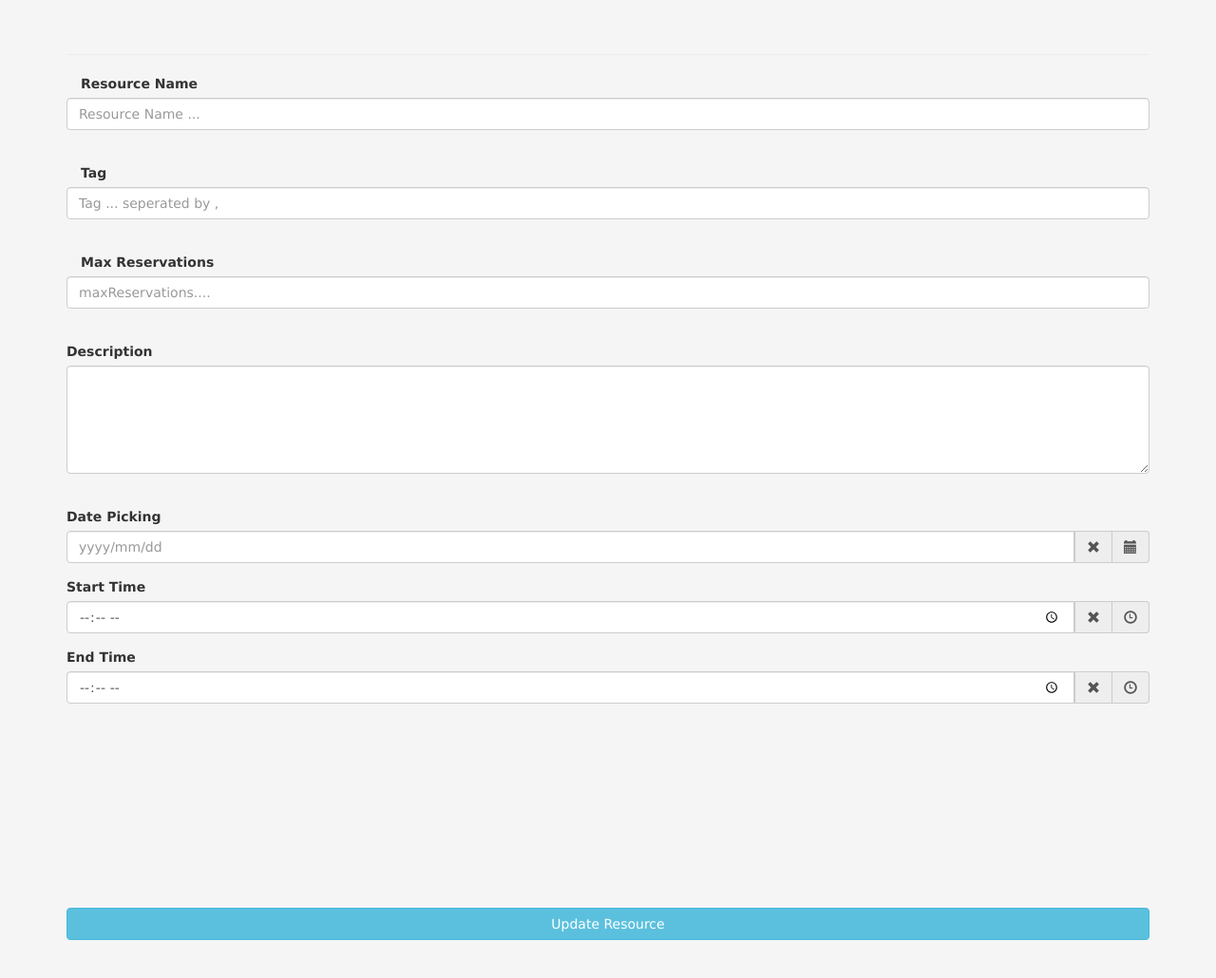
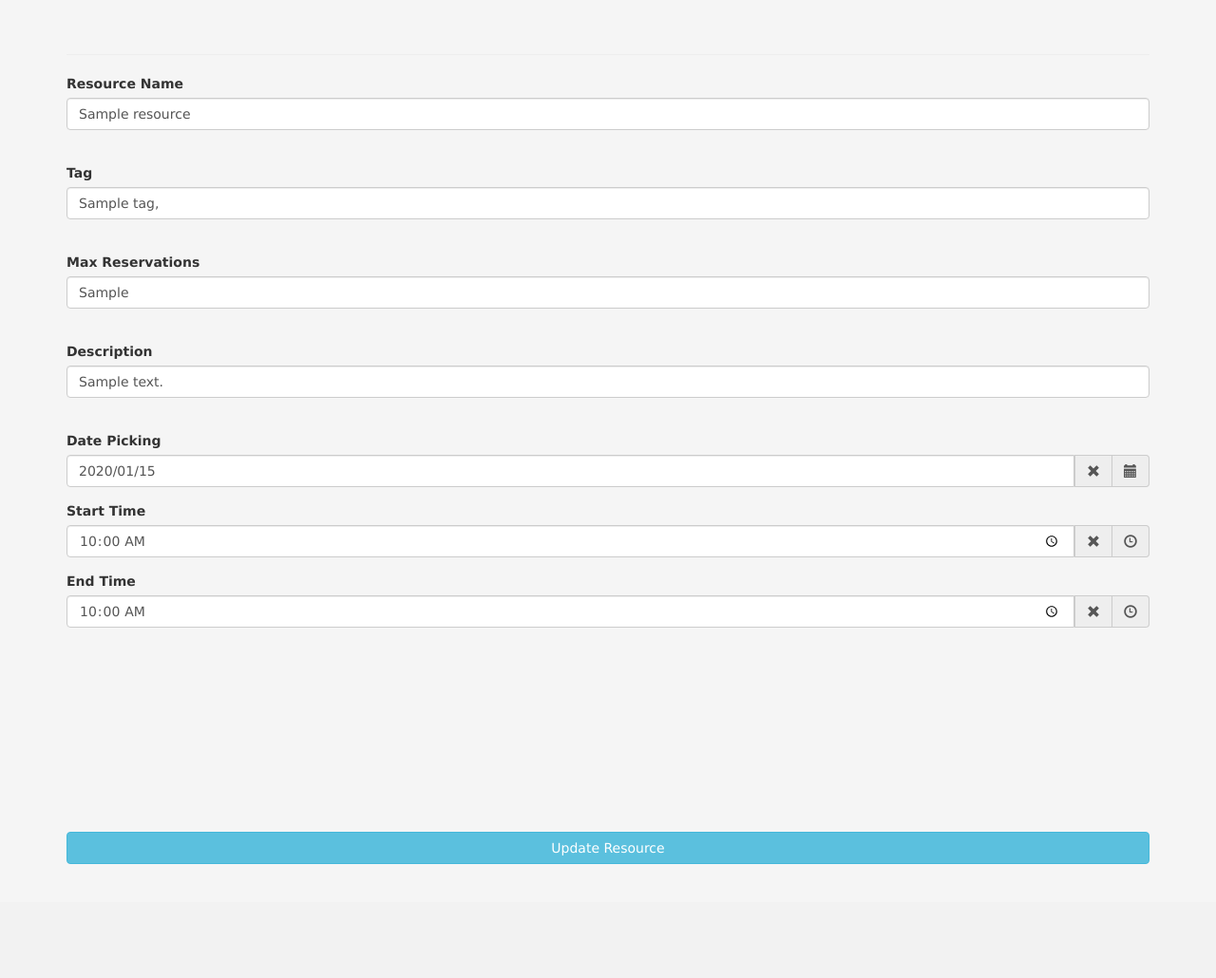
Before and after one commit to zhufuzz/All_Mighty_Reserve, a Python web app: template templates/createResource.html in a window 1280 px wide. Shown: the part 103-1133 px from the top of the page at 95% size. After the commit the page ends 1013 px from the top, so only its background shows below. Run offline with Jinja, Linux system fonts and the light colour scheme; the template is opened without the code that fills it: most values are stand-ins (such as "Sample title", 1, 10 or a date in 2020); some libraries are stand-ins or nearby versions.

Commit message:
time date resource

```diff
--- a/models.py
+++ b/models.py
@@ -19,7 +19,7 @@ class Resource(ndb.Model):
 	startTime = ndb.DateTimeProperty(auto_now_add=False)
 	endTime = ndb.DateTimeProperty(auto_now_add=False)
 
-	description = ndb.StringProperty()
+	description = ndb.TextProperty(indexed=False)
 	duration = ndb.IntegerProperty(indexed=False)
 	numReservations = ndb.IntegerProperty(indexed=False)
 	maxReservations = ndb.IntegerProperty(indexed=False)
--- a/templates/allResources.html
+++ b/templates/allResources.html
@@ -99,7 +99,7 @@
                         <a  class="btn btn-danger" type="submit"
                         href="/DeleteResource?resourceID={{ resource.key.urlsafe() }}"
                         >
-                        Delete {{ resource.key.urlsafe() }}
+                        Delete
                           </a>
                     {% endif %}
                 </div>
--- a/templates/createResource.html
+++ b/templates/createResource.html
@@ -69,41 +69,58 @@
     <form action="/CreateResource" method="post">
         <hr>
 
-{#     <input class="btn btn-info btn-block"  onclick="try_altert()" value="check alter" >#}
+{#     <input class="btn btn-info btn-block"  onclick="try_altert()" value="check alter" >
+Resource Name ...
+
+#}
 
 
         <div class="form-group">
-            <label class="col-sm-2 control-label">Resource Name</label>
+            <label class="control-label">Resource Name</label>
             <div>
                 <input type="text" class="form-control" name="name" id="name"
-                   placeholder="Resource Name ..." {% if question %} value="{{resource.name}}" {% endif %} /required>
+                   {% if resource %} value="{{resource.name}}" {% else %} placeholder="Resource Name ..."{% endif %}
+                /required>
             </div>
         </div><br/>
 
         <div class="form-group">
-            <label class="col-sm-2 control-label">Tag</label>
+            <label class=" control-label">Tag</label>
             <div>
                 <input type="text" class="form-control" name="tags" id="tags"
-                   placeholder="Tag ... seperated by ," >
+                {% if resource %}
+                       value="{% for tag in resource.tags %}{{ tag }}, {% endfor %}"
+                {% else %} placeholder="Tag ... seperated by ,"
+                {% endif %}
+                   >
             </div>
         </div><br/>
 
         <div class="form-group">
-            <label class="col-sm-2 control-label">Max Reservations</label>
+            <label class=" control-label">Max Reservations</label>
             <div>
                 <input type="text" class="form-control" name="maxReservations" id="maxReservations"
-                   placeholder="maxReservations...." /required>
+                        {% if resource %} value="{{resource.maxReservations}}"
+                        {% else %}placeholder="maxReservations...."
+                        {% endif %}
+                    /required>
             </div>
         </div><br/>
+
+
 
         <div class="form-group">
             <label class="control-label">Description</label>
             <div>
-                <textarea class="form-control"  rows="5" name="description" id="description"
-                          placeholder="description ... " {% if resource %} value="{{resource.description}}"
-                {% else %} value=""  {% endif %} >
 
-                </textarea>
+                <input  class="form-control"  rows="5" name="description" id="description"
+                {% if resource %} value="{{resource.description.strip()}}"
+                {% else %}placeholder="Description...."
+                {% endif %}
+
+                >
+
+                </input>
             </div>
         </div><br/>
 
@@ -113,10 +130,13 @@
                      data-date="" data-date-format="yyyy/mm/dd"
                      data-link-field="dtp_input1" data-link-format="yyyy/mm/dd">
                     <input class="form-control"
-{#                           onchange="checkDate()"#}
+{#                                                              onchange="checkDate()"#}
                            id="date" name="date" type="text"
-                           {% if question %} value="{{resource.date}}"  {% else %} value="" {% endif %}
-                           placeholder="yyyy/mm/dd" required/>
+
+                            {% if resource %} value="{{resource.date.strftime("%Y/%m/%d")}}"
+                            {% else %}
+                            {% endif %}
+                           required/>
                     <span class="input-group-addon"><span class="glyphicon glyphicon-remove"></span></span>
                     <span class="input-group-addon"><span class="glyphicon glyphicon-calendar"></span></span>
                 </div>
@@ -129,24 +149,28 @@
             <label for="dtp_input2" >Start Time</label>
                 <div class="input-group date form_time" data-date="" data-date-format="hh:ii"
                      data-link-field="dtp_input2" data-link-format="hh:ii">
+                    <input class="form-control" id="startTime" name="startTime" size="16" type="time"
 
-                    <input class="form-control" id="startTime" name="startTime"
-                           {% if question %} value="{{resource.startTime}}" {% else %} value="" {% endif %}
-                           size="16" type="time" required/>
+                            {% if resource %} value="{{resource.startTime.strftime("%H:%M")}}"
+                            {% else %}
+                            {% endif %}
+                           required/>
                     <span class="input-group-addon"><span class="glyphicon glyphicon-remove"></span></span>
                     <span class="input-group-addon"><span class="glyphicon glyphicon-time"></span></span>
-
                 </div>
             <input type="hidden" id="dtp_input2"  />
         </div>
+
 
         <div class="form-group">
             <label for="dtp_input3" >End Time</label>
                 <div class="input-group date form_time" data-date="" data-date-format="hh:ii"
                      data-link-field="dtp_input3" data-link-format="hh:ii">
-                    <input class="form-control" id="endTime" name="endTime"
-                           {% if question %} value="{{resource.endTime}}" {% else %} value="" {% endif %}
-                           size="16" type="time" required/>
+                    <input class="form-control" id="endTime" name="endTime" size="16" type="time"
+                            {% if resource %} value="{{resource.endTime.strftime("%H:%M")}}"
+                            {% else %}
+                            {% endif %}
+                           required/>
                     <span class="input-group-addon"><span class="glyphicon glyphicon-remove"></span></span>
                     <span class="input-group-addon"><span class="glyphicon glyphicon-time"></span></span>
                 </div>
```
Also changed, not shown: templates/reserve.html (+9 -1 lines), templates/reserveBase.html (+1 -18 lines). Lines whose indentation alone changed are shown as unchanged.
